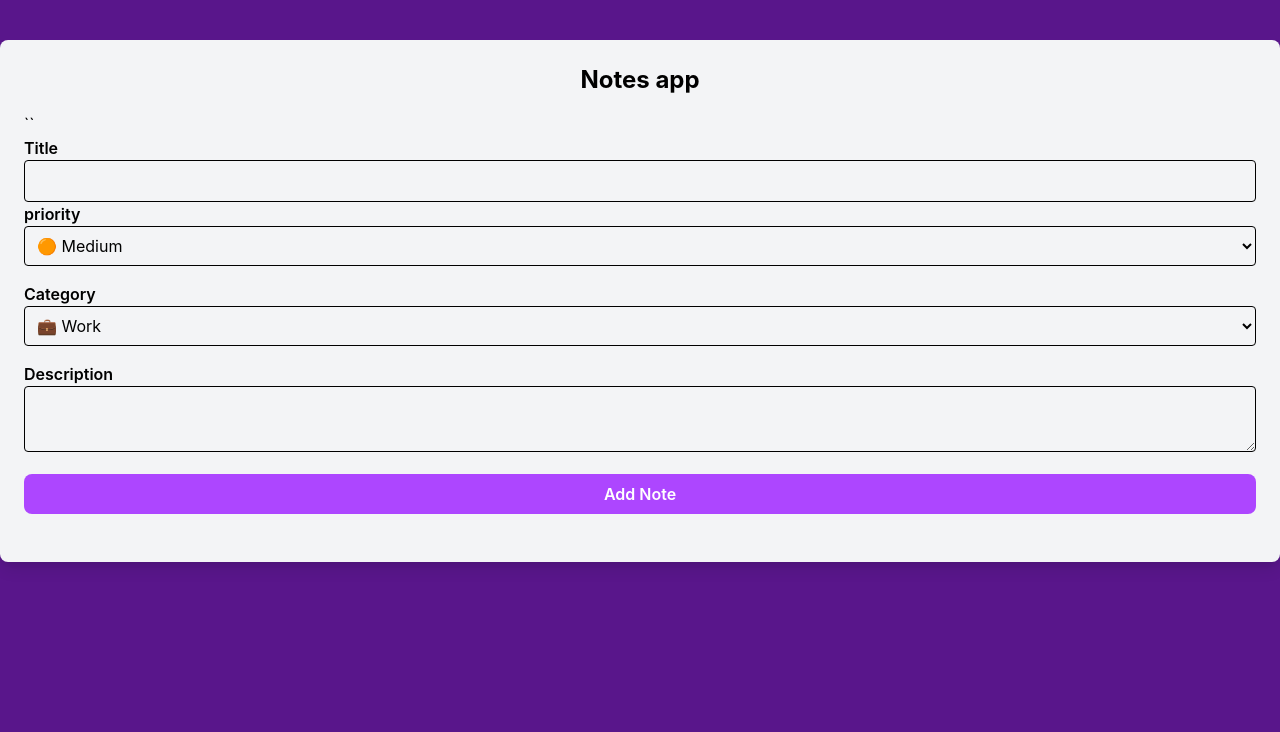
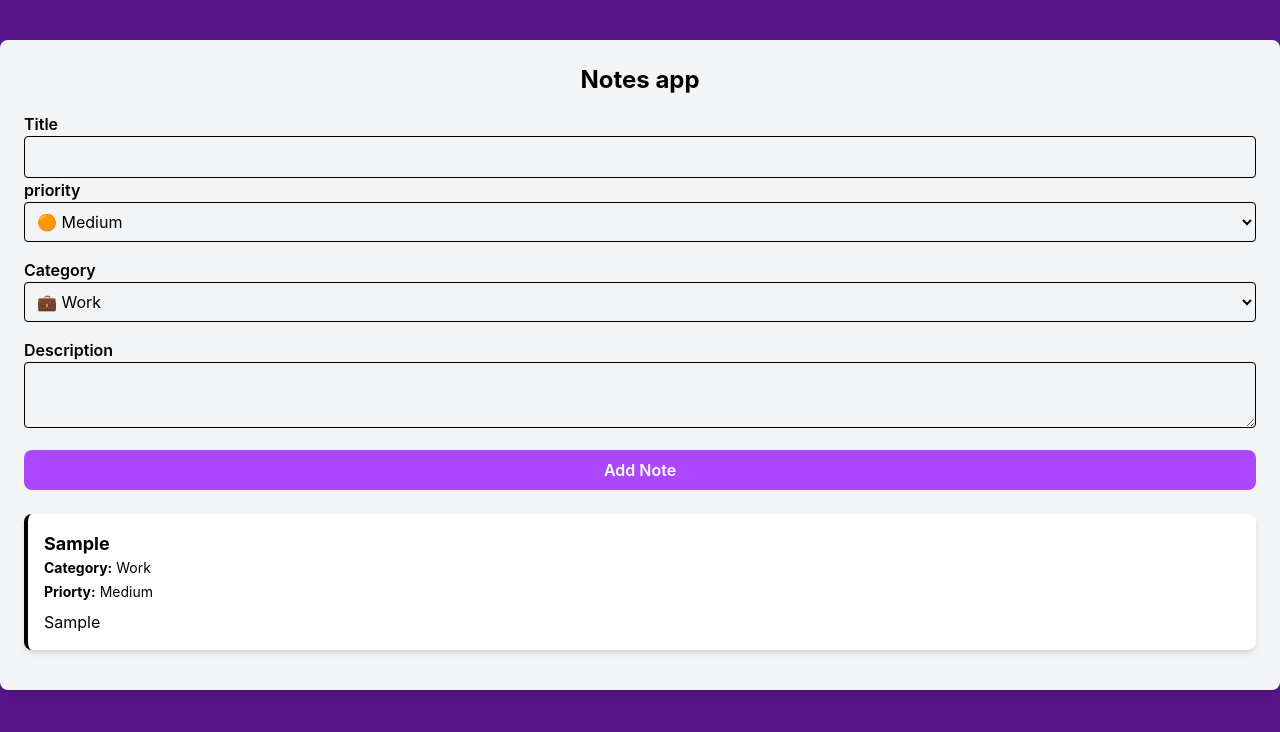
Before and after one commit to zainxrvng/React-Practise, a React (Vite) app in the folder Notes/: page / in a window 1280 px wide. Both pictures are taken after typing "Sample", "Sample" into the empty fields and a click on the button "Add Note". Shown: the top 732 px of the page. Built offline with nearby package versions, Linux system fonts and the light colour scheme.

Commit message:
Add NotesList component to display notes and update App component to include it

```diff
--- a/Notes/src/App.jsx
+++ b/Notes/src/App.jsx
@@ -1,6 +1,7 @@
 // import Forms from "./components/Forms"
 import Newforms from "./components/Newform"
 import {useState} from "react"
+import NotesList from "./components/NotesList"
 const App = () => {
   const [notes, setNotes] = useState([])
 
@@ -9,6 +10,7 @@ const App = () => {
       <h2 className="text-2xl font-bold mb-4 text-center">Notes app</h2>
       {/* <Forms /> */}
       <Newforms notes = {notes} setNotes = {setNotes}/>
+      <NotesList notes={notes}/>
     </div>
   )
 }
--- a/Notes/src/components/Newform.jsx
+++ b/Notes/src/components/Newform.jsx
@@ -29,7 +29,7 @@ const Newforms = ( {notes, setNotes} ) => {
 
   }
   return (
-    <div>``
+    <div>
       <form onSubmit= {handleSubmit}className="mb-6">
         <div className="mb-4">
           <label htmlFor="title" className="block font-semibold">
--- /dev/null
+++ b/Notes/src/components/NotesList.jsx
@@ -0,0 +1,29 @@
+const NotesList = ( {notes} ) => {
+   if ( notes.length === 0) {
+    return <p className='text-center text-grey-500'>No Notes yet</p>
+
+   }
+  return (
+    <div>
+      {notes.map((note) => (
+        <div
+          key={note.id}
+          className="p-4 bg-white rounded-lg shadow-md border-l-4 mb-4"
+        >
+          <h3 className="text-lg font-bold">{note.Title}</h3>
+          <p className="text-sm text-grey-600 mb-1">
+            <strong>Category:</strong> {note.Category}
+          </p>
+          <p className="text-sm text-grey-600">
+            <strong>Priorty:</strong> {note.Priorty}
+          </p>
+          <p className="mt-2">
+            {note.Description}
+          </p>
+        </div>
+      ))}
+    </div>
+  );
+}
+
+export default NotesList
```
